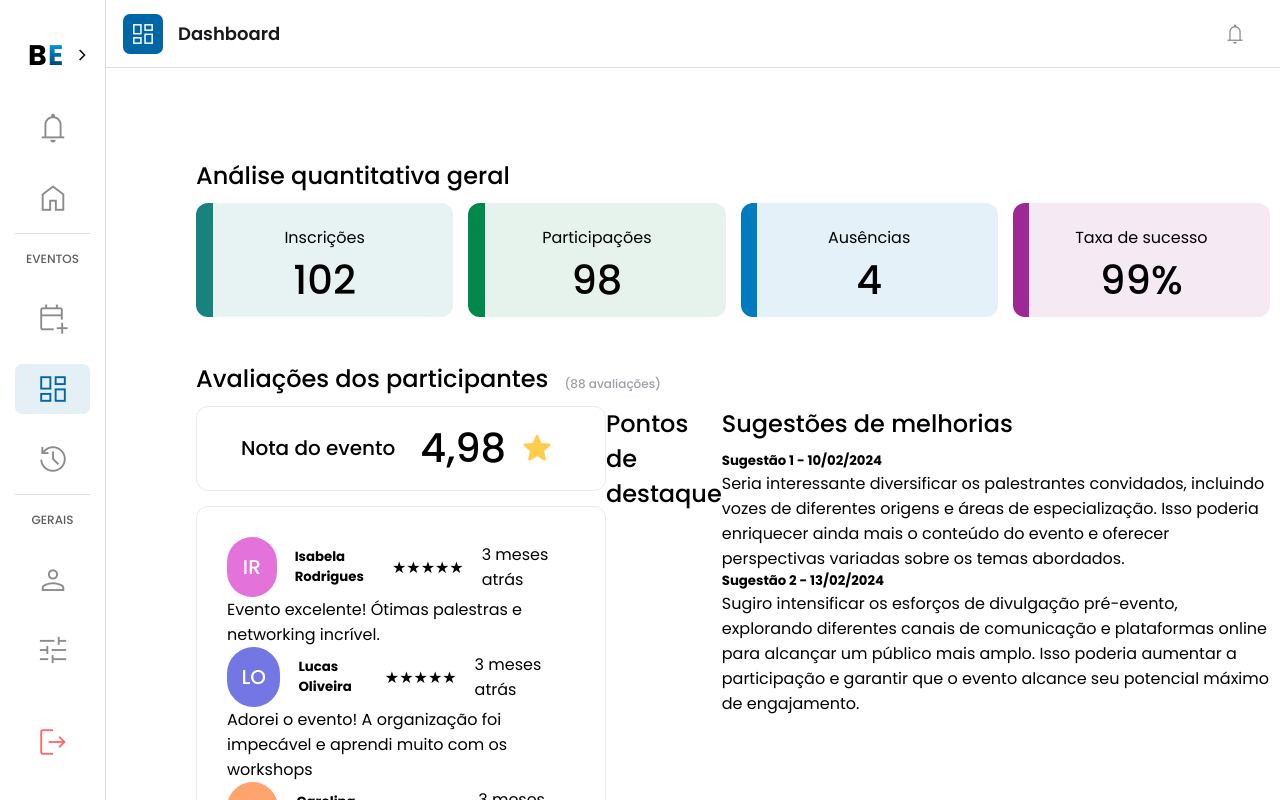
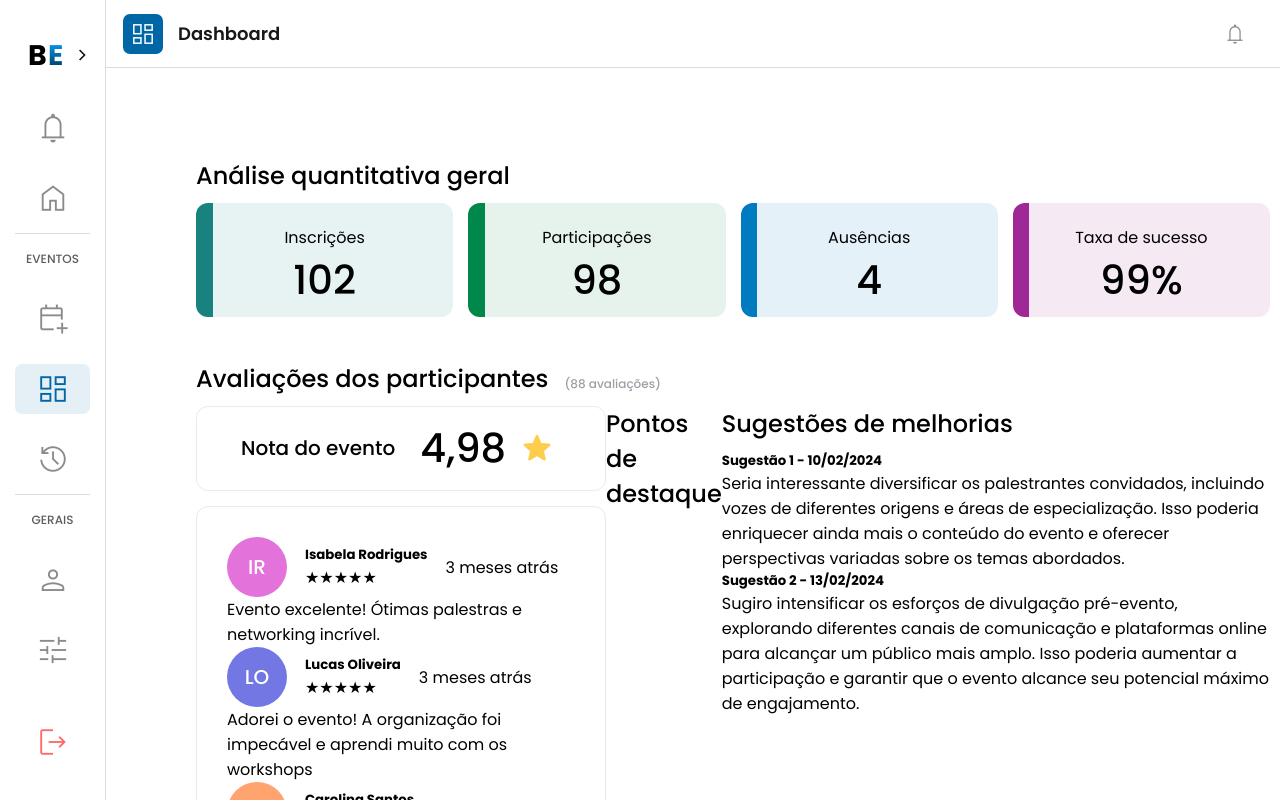
Before and after one commit to EsyProject/EsyFrontend, a React (Vite) app: page /dashboard in a window 1280 px wide. Shown: the top 800 px of the page. Built offline with nearby package versions, Linux system fonts and the light colour scheme.

Commit message:
style: Dashboard style update

```diff
--- a/src/pages/Dashboard/Dashboard.css
+++ b/src/pages/Dashboard/Dashboard.css
@@ -197,7 +197,5 @@
 }
 
 .user-details {
-  display: flex;
-  gap: 10px;
-  align-items: center;
+  flex-direction: column;
 }
```
